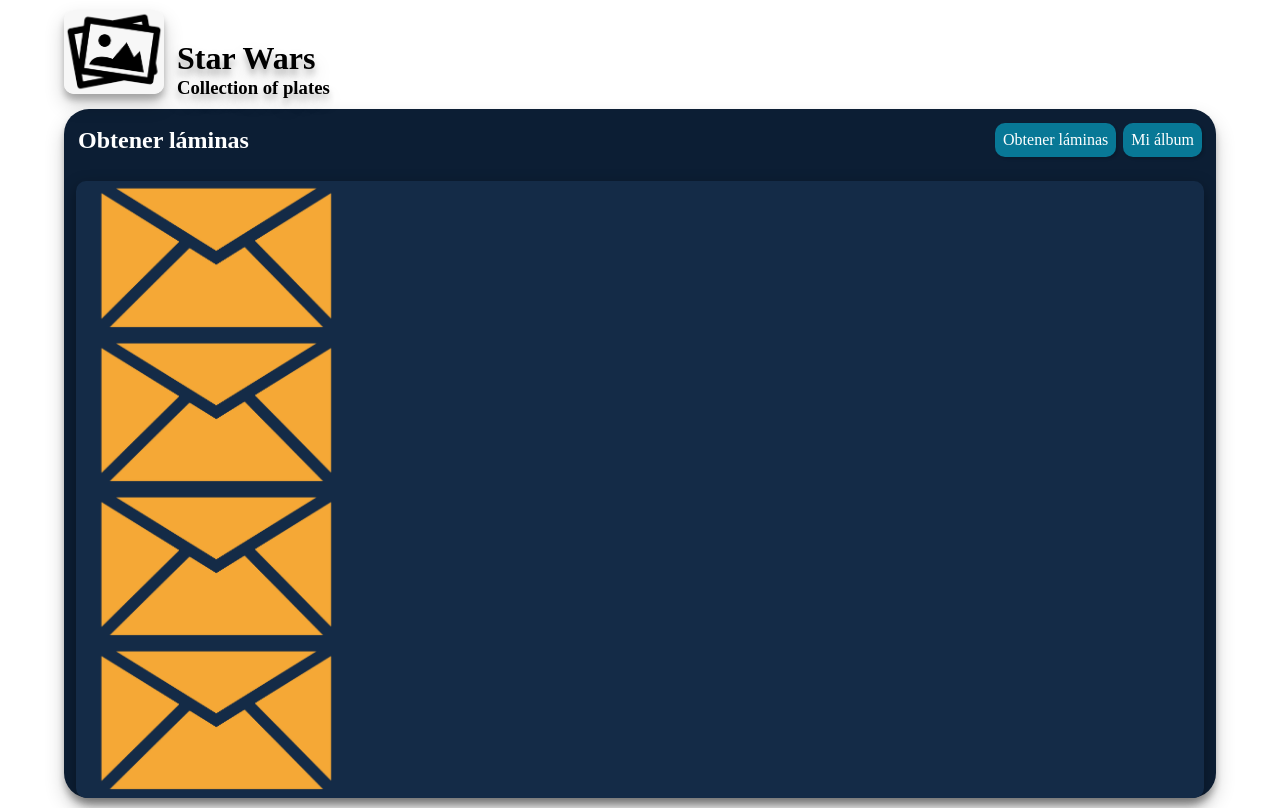
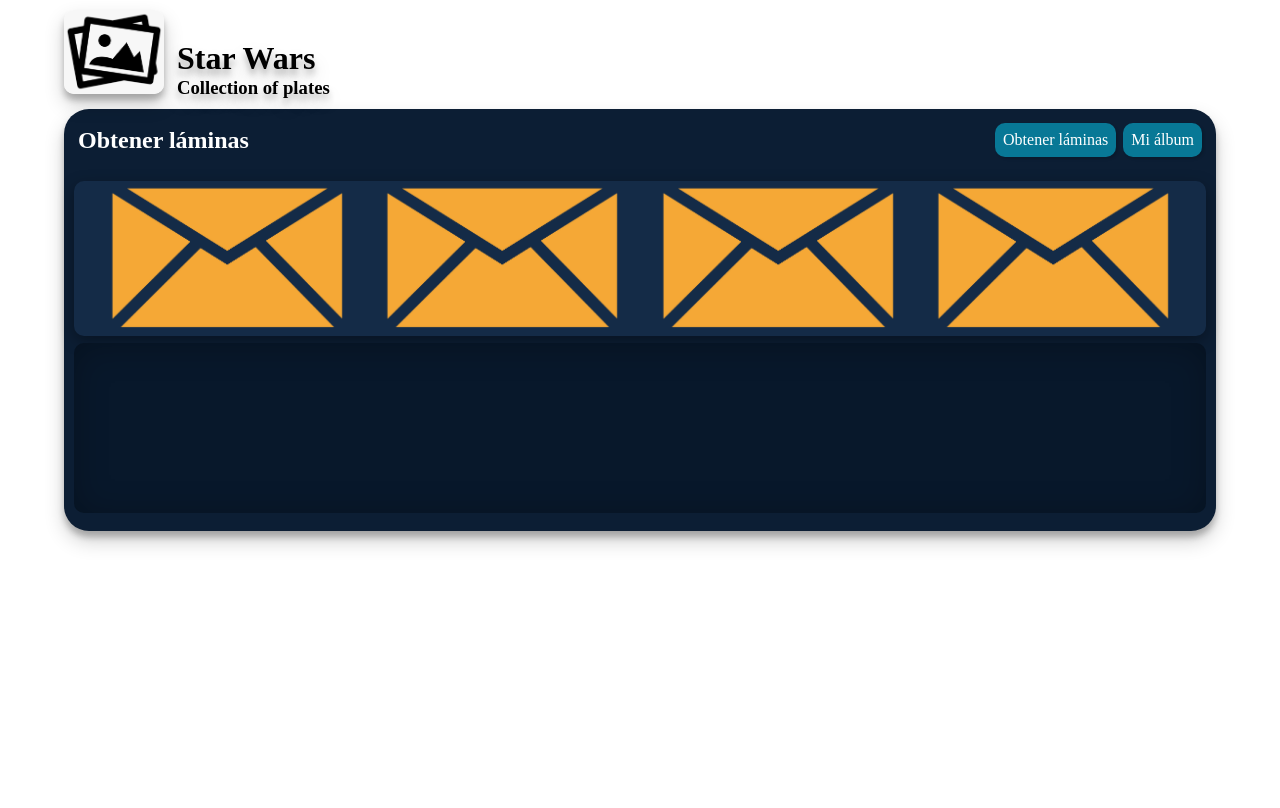
Before and after one commit to juanse-morales/star-wars, an Angular app: page /envelope in a window 1280 px wide. Built offline with nearby package versions, Linux system fonts and the light colour scheme.

Commit message:
REFACTOR: Define content-envelope

```diff
--- a/src/app/envelope/envelope.component.css
+++ b/src/app/envelope/envelope.component.css
@@ -2,17 +2,16 @@
   background: #142b47;
   border-radius: 10px;
   box-shadow: rgba(0, 0, 0, 0.35) 0px 5px 15px;
-  width: 97%;
-  height: 40%;
-  margin: auto;
-  /* display: flex;
-  flex-wrap: wrap; */
+  display: flex;
+  flex-wrap: wrap;
   justify-content: center;
   align-items: center;
   padding: 0 15px;
 }
 
 .envelope {
+  display: flex;
+  justify-content: center;
   width: 25%;
   min-width: 150px;
 }
@@ -27,3 +26,15 @@ img:hover {
   filter: drop-shadow(5px 5px 15px rgba(208, 208, 208, 0.35));
   cursor: pointer;
 }
+
+#content-envelope {
+  min-height: 180px;
+  margin-top: 7px;
+}
+
+#plates-container {
+  min-height: 170px;
+  border-radius: 10px;
+  background: #08182b;
+  box-shadow: rgba(50, 50, 93, 0.25) 0px -1px 60px -78px inset, rgba(0, 0, 0, 0.3) 0px 3px 36px -3px inset;
+}
--- a/src/app/envelope/envelope.component.html
+++ b/src/app/envelope/envelope.component.html
@@ -9,3 +9,8 @@
     </picture>
   </div>
 </div>
+<div id="content-envelope">
+  <div id="plates-container">
+
+  </div>
+</div>
```
